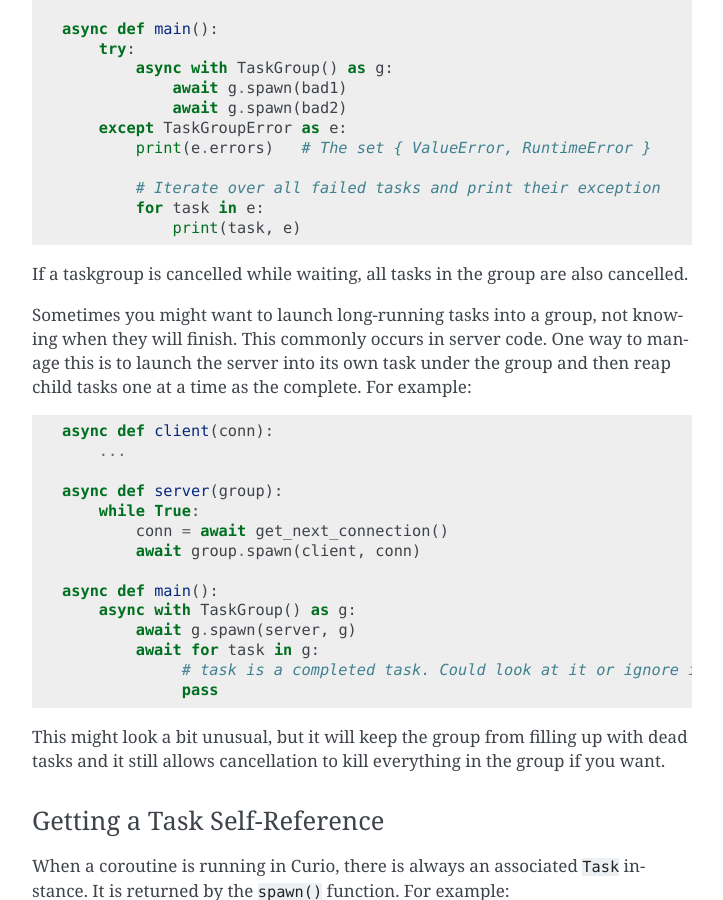
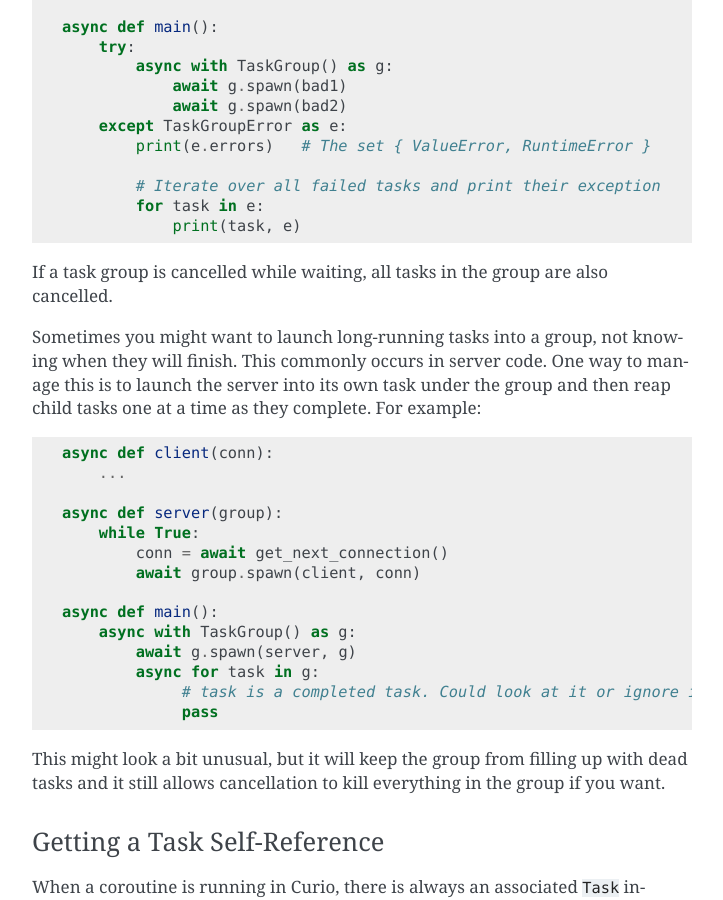
Before and after one commit to bacati9j/curio, a Sphinx documentation site: the page built from docs/devel.rst, in a window 1280 px wide and 900 px high, scrolled down 36725 px. Shown: the whole window, without its empty margins (388-1111 px from the left). Built offline with Sphinx 7.4.7, drawn with Linux system fonts in a browser that asks for light colours; pages that are not in the unit, such as notebooks, are missing from menus; some of the changed text lies outside the part shown.

Commit message:
Found and fixed various documentation typos.

```diff
--- a/docs/devel.rst
+++ b/docs/devel.rst
@@ -1758,13 +1758,13 @@ example::
             for task in e:
                 print(task, e)
 
-If a taskgroup is cancelled while waiting, all tasks in the group are
+If a task group is cancelled while waiting, all tasks in the group are
 also cancelled.
 
 Sometimes you might want to launch long-running tasks into a group,
 not knowing when they will finish.  This commonly occurs in server
 code.  One way to manage this is to launch the server into its own
-task under the group and then reap child tasks one at a time as the
+task under the group and then reap child tasks one at a time as they
 complete. For example::
 
     async def client(conn):
@@ -1778,7 +1778,7 @@ complete. For example::
     async def main():
         async with TaskGroup() as g:
             await g.spawn(server, g)
-            await for task in g:
+            async for task in g:
                  # task is a completed task. Could look at it or ignore it
                  pass
 
```
Also changed, not shown: other parts of docs/devel.rst (+3 -3 lines), 1 other file.
